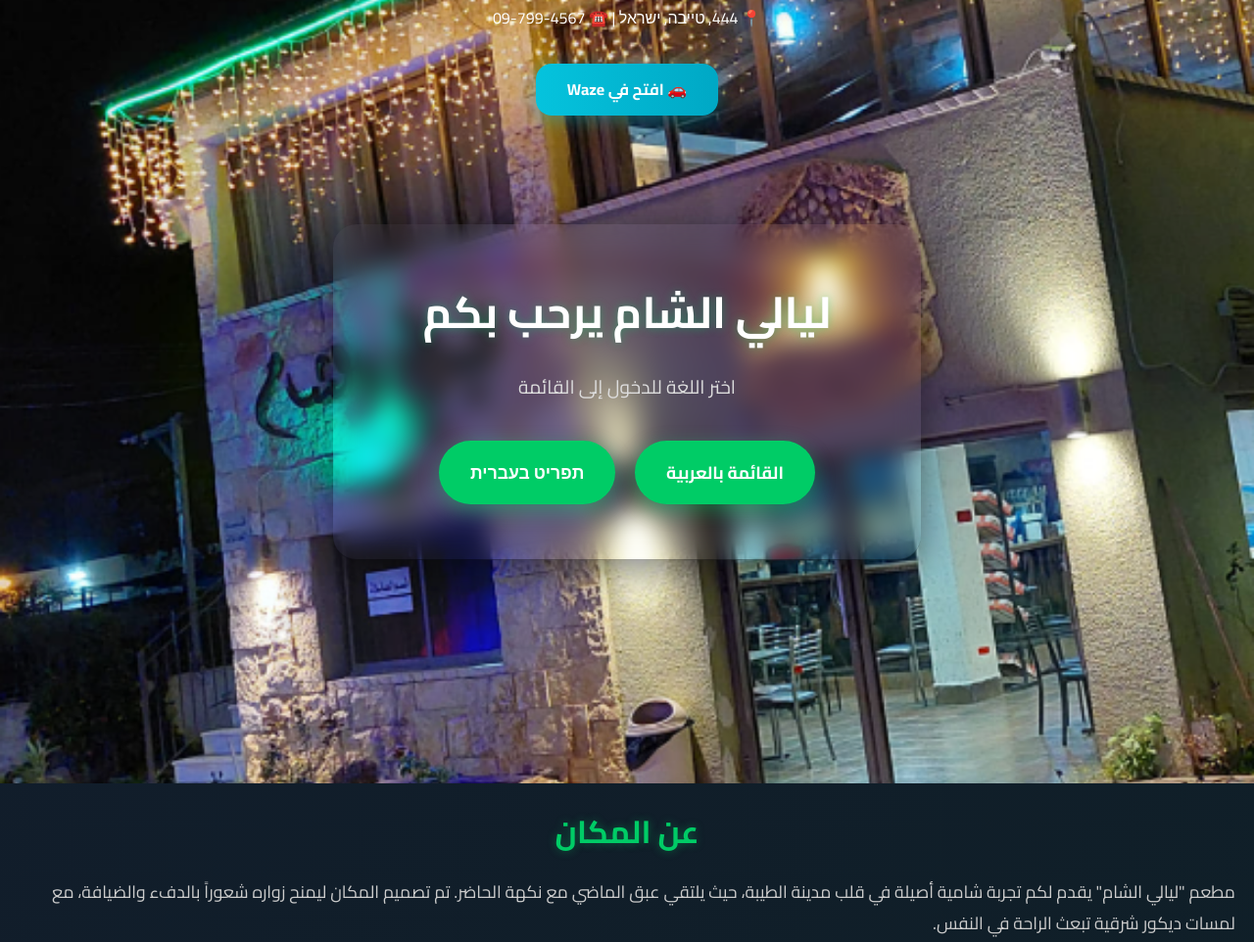
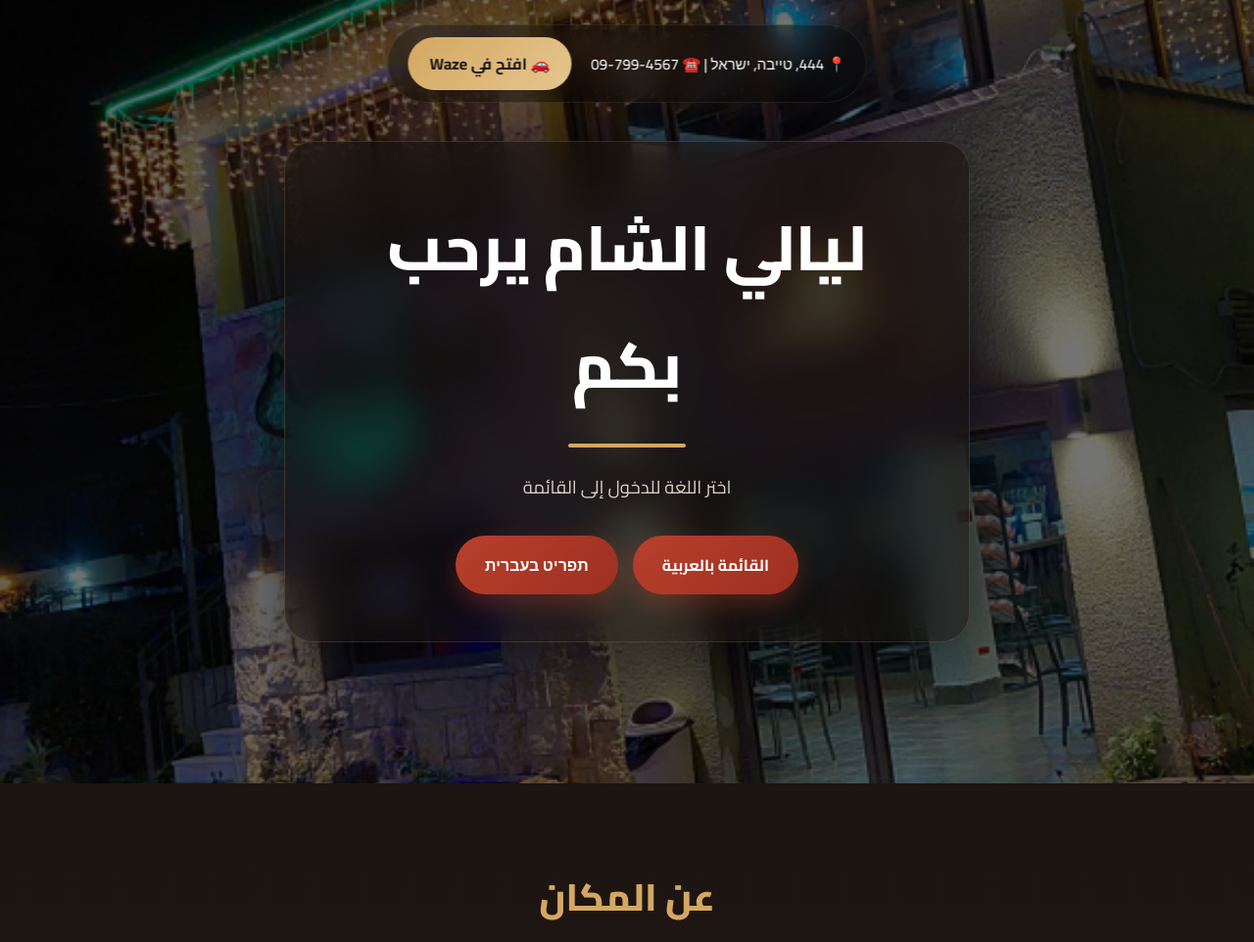
Before and after one commit to ReactRay/Layale, a plain HTML site: page index.html in a window 1280 px wide. Shown: the top 962 px of the page at 98% size. Drawn offline with Linux system fonts and the light colour scheme.

```diff
--- a/index.css
+++ b/index.css
@@ -1,27 +1,28 @@
-@import url('https://fonts.googleapis.com/css2?family=Assistant:wght@400;600;700&family=Cairo:wght@400;600;700&display=swap');
+@import url('https://fonts.googleapis.com/css2?family=Cairo:wght@300;400;500;600;700;800&display=swap');
 
 :root {
-    --color-bg-dark: #0f2027;
-    --color-bg-dark-alt: #121c2c;
-    --color-white: #ffffff;
-    --color-light: #eee;
-    --color-text-muted: #ccc;
-    --color-text-soft: #ddd;
-    --color-green: #00cc66;
-    --color-green-dark: #00a355;
-    --color-green-glow: rgba(0, 204, 102, 0.4);
-    --color-green-bright: #00e68a;
-    --color-cyan: #05c3dd;
-    --color-cyan-dark: #00a8c5;
-    --color-cyan-hover: #039bb0;
-    --color-glass-bg: rgba(255, 255, 255, 0.014);
-    --color-glass-bg-strong: rgba(255, 255, 255, 0.06);
-    --color-table-border: rgba(255, 255, 255, 0.1);
-    --shadow-strong: 0 10px 40px rgba(0, 0, 0, 0.5);
-    --shadow-medium: 0 8px 30px rgba(0, 0, 0, 0.25);
-    --shadow-soft: 0 4px 12px rgba(0, 0, 0, 0.2);
-    --shadow-glow-green: 0 6px 20px var(--color-green-glow);
-    --shadow-glow-cyan: 0 4px 20px rgba(5, 195, 221, 0.4);
+    --bg-dark: #18120f;
+    --bg-dark-2: #241a15;
+
+    --gold: #d4a762;
+    --gold-light: #e6c78f;
+
+    --red: #b8402d;
+    --red-hover: #d05843;
+
+    --white: #ffffff;
+    --text: #f4efe8;
+    --text-soft: #d8cfc3;
+    --text-muted: #b6aa9c;
+
+    --glass: rgba(20, 15, 12, 0.55);
+    --glass-light: rgba(255, 255, 255, 0.04);
+
+    --border: rgba(212, 167, 98, 0.18);
+
+    --shadow-soft: 0 10px 30px rgba(0, 0, 0, .25);
+    --shadow-medium: 0 20px 50px rgba(0, 0, 0, .35);
+    --shadow-strong: 0 30px 70px rgba(0, 0, 0, .5);
 }
 
 * {
@@ -30,245 +31,429 @@
     box-sizing: border-box;
 }
 
+html {
+    scroll-behavior: smooth;
+}
+
 body {
     direction: rtl;
-    font-family: 'Cairo', 'Assistant', sans-serif;
-    background: linear-gradient(135deg, var(--color-bg-dark-alt), var(--color-bg-dark));
-    color: var(--color-light);
+    font-family: "Cairo", sans-serif;
+    background:
+        linear-gradient(180deg,
+            var(--bg-dark),
+            var(--bg-dark-2));
+
+    color: var(--text);
     overflow-x: hidden;
 }
 
-/* Top Bar */
+/* HERO SECTION */
+
+.welcome-page {
+    min-height: 100vh;
+    background:
+        linear-gradient(rgba(0, 0, 0, .55),
+            rgba(0, 0, 0, .55)),
+        url("./images/layale1.png");
+
+    background-size: cover;
+    background-position: center;
+    background-repeat: no-repeat;
+
+    display: flex;
+    justify-content: center;
+    align-items: center;
+
+    padding: 2rem;
+    position: relative;
+}
+
+/* TOP BAR */
+
 .top-bar {
     position: absolute;
-    top: 0;
-    left: 0;
-    right: 0;
-    color: var(--color-white);
-    text-align: center;
-    padding: 0.2rem 1rem;
-    font-size: 1rem;
-    z-index: 999;
+    top: 25px;
+    right: 50%;
+    transform: translateX(50%);
+
+    display: flex;
+    align-items: center;
+    gap: 20px;
+
+    background: rgba(0, 0, 0, .35);
+    backdrop-filter: blur(12px);
+
+    border: 1px solid rgba(255, 255, 255, .08);
+
+    border-radius: 50px;
+
+    padding: 12px 20px;
+
+    z-index: 100;
 }
 
-/* Welcome Page */
-.welcome-page {
-    height: 100vh;
-    background: url('./images/layale1.png') center/cover no-repeat;
-    display: flex;
-    align-items: center;
-    justify-content: center;
-    text-align: center;
-    padding: 2rem;
-    position: relative;
-    color: var(--color-white);
+.top-bar p {
+    color: white;
+    font-size: .95rem;
+    font-weight: 500;
 }
 
+/* HERO CARD */
+
 .welcome-content {
-    background: var(--color-glass-bg);
-    backdrop-filter: blur(12px);
-    padding: 3rem 2rem;
-    border-radius: 24px;
-    max-width: 600px;
     width: 100%;
+    max-width: 700px;
+
+    background: var(--glass);
+
+    backdrop-filter: blur(18px);
+
+    border: 1px solid var(--border);
+
+    border-radius: 30px;
+
+    padding: 3rem;
+
+    text-align: center;
+
     box-shadow: var(--shadow-strong);
-    animation: fadeIn 1s ease-out;
 }
 
 .welcome-content h1 {
-    font-size: 2.8rem;
-    margin-bottom: 1.2rem;
-    color: var(--color-white);
-    text-shadow: 0 0 10px var(--color-green-glow);
+    font-size: clamp(2.3rem, 6vw, 4rem);
+    margin-bottom: 1rem;
+
+    color: var(--white);
+
+    font-weight: 800;
+}
+
+.welcome-content h1::after {
+    content: "";
+
+    display: block;
+
+    width: 120px;
+    height: 4px;
+
+    background: var(--gold);
+
+    margin: 20px auto 0;
+
+    border-radius: 50px;
 }
 
 .welcome-content p {
-    font-size: 1.2rem;
+    color: var(--text-soft);
+
+    font-size: 1.15rem;
+
+    margin-top: 1.5rem;
     margin-bottom: 2rem;
-    line-height: 1.6;
-    color: var(--color-text-soft);
+
+    line-height: 1.8;
 }
 
-/* Language Buttons */
+/* LANGUAGE BUTTONS */
+
+.lang-buttons {
+    display: flex;
+    justify-content: center;
+    flex-wrap: wrap;
+    gap: 15px;
+}
+
 .lang-buttons a {
-    display: inline-block;
-    padding: 1rem 2rem;
-    margin: 0.5rem;
-    background: var(--color-green);
+    text-decoration: none;
+
+    background: linear-gradient(135deg,
+            var(--red),
+            #9d2f20);
+
+    color: white;
+
+    padding: 15px 30px;
+
     border-radius: 50px;
-    color: var(--color-white);
-    font-size: 1.1rem;
-    font-weight: bold;
-    text-decoration: none;
-    transition: all 0.3s ease;
-    box-shadow: var(--shadow-glow-green);
+
+    font-weight: 700;
+
+    transition: .3s;
+
+    box-shadow: 0 10px 25px rgba(184, 64, 45, .35);
 }
 
 .lang-buttons a:hover {
-    background-color: var(--color-green-dark);
-    transform: scale(1.05);
+    background: linear-gradient(135deg,
+            var(--red-hover),
+            var(--red));
+
+    transform: translateY(-3px);
 }
 
-/* Main Content Wrapper */
-.content {
-    background: var(--color-glass-bg-strong);
-    backdrop-filter: blur(8px);
-    padding: .5rem;
-    margin: 2rem auto;
-    border-radius: 20px;
-    max-width: 1000px;
-    width: 95%;
+/* WAZE BUTTON */
+
+.waze-button {
+    text-decoration: none;
+
+    background: linear-gradient(135deg,
+            var(--gold),
+            var(--gold-light));
+
+    color: #1b1512;
+
+    padding: 12px 22px;
+
+    border-radius: 50px;
+
+    font-weight: 700;
+
+    transition: .3s;
+}
+
+.waze-button:hover {
+    transform: translateY(-2px);
+}
+
+/* ABOUT SECTION */
+
+.about-section {
+    max-width: 1200px;
+
+    margin: 80px auto;
+
+    padding: 0 25px;
+}
+
+.about-section h2 {
+    text-align: center;
+
+    font-size: 2.4rem;
+
+    color: var(--gold);
+
+    margin-bottom: 40px;
+
+    font-weight: 800;
+}
+
+.about-section h2::after {
+    content: "";
+
+    display: block;
+
+    width: 80px;
+    height: 3px;
+
+    background: var(--gold);
+
+    margin: 15px auto 0;
+}
+
+.about-section p {
+    background: var(--glass-light);
+
+    border: 1px solid var(--border);
+
+    border-radius: 18px;
+
+    padding: 20px;
+
+    margin-bottom: 15px;
+
+    color: var(--text-soft);
+
+    line-height: 2;
+
+    box-shadow: var(--shadow-soft);
+}
+
+/* GALLERY */
+
+.gallery {
+    margin-top: 50px;
+
+    display: grid;
+
+    grid-template-columns: repeat(auto-fit, minmax(280px, 1fr));
+
+    gap: 20px;
+}
+
+.gallery img {
+    width: 100%;
+    height: 260px;
+
+    object-fit: cover;
+
+    border-radius: 22px;
+
+    transition: .35s;
+
     box-shadow: var(--shadow-medium);
 }
 
-/* Section Titles */
-.menu-section h2,
-.about-section h2 {
-    font-size: 2rem;
-    text-align: center;
-    margin-bottom: 1rem;
-    color: var(--color-green);
-    text-shadow: 0 0 10px var(--color-green-glow);
+.gallery img:hover {
+    transform: translateY(-5px) scale(1.02);
 }
 
-/* Menu Table */
+/* FOOTER */
+
+.by-me {
+    text-align: center;
+
+    padding: 30px;
+
+    border-top: 1px solid var(--border);
+
+    color: var(--text-muted);
+
+    margin-top: 60px;
+}
+
+.by-me a {
+    color: var(--gold);
+
+    text-decoration: none;
+
+    font-weight: 700;
+}
+
+.by-me a:hover {
+    color: var(--gold-light);
+}
+
+/* SCROLLBAR */
+
+::-webkit-scrollbar {
+    width: 10px;
+}
+
+::-webkit-scrollbar-track {
+    background: var(--bg-dark);
+}
+
+::-webkit-scrollbar-thumb {
+    background: var(--gold);
+    border-radius: 50px;
+}
+
+::-webkit-scrollbar-thumb:hover {
+    background: var(--gold-light);
+}
+
+/* MOBILE */
+
+@media (max-width: 768px) {
+
+    .top-bar {
+        flex-direction: column;
+
+        gap: 10px;
+
+        width: calc(100% - 30px);
+
+        border-radius: 20px;
+
+        top: 15px;
+    }
+
+    .welcome-content {
+        padding: 2rem;
+    }
+
+    .welcome-content h1 {
+        font-size: 2rem;
+    }
+
+    .lang-buttons {
+        flex-direction: column;
+    }
+
+    .lang-buttons a {
+        width: 100%;
+    }
+
+    .gallery img {
+        height: 220px;
+    }
+
+    .about-section h2 {
+        font-size: 2rem;
+    }
+}
+
+/* ==========================
+   MENU PAGE
+========================== */
+
+.content {
+    max-width: 1100px;
+    margin: 40px auto;
+    padding: 0 20px;
+}
+
+.h1-container {
+    text-align: center;
+    margin-bottom: 40px;
+}
+
+.h1-container h1 {
+    font-size: 3rem;
+    color: var(--gold);
+    margin-bottom: 10px;
+}
+
+.menu-section {
+    background: rgba(255, 255, 255, .03);
+    border: 1px solid var(--border);
+    border-radius: 22px;
+    padding: 25px;
+    margin-bottom: 25px;
+    box-shadow: var(--shadow-soft);
+}
+
+.menu-section h2 {
+    text-align: center;
+    color: var(--gold);
+    margin-bottom: 20px;
+    font-size: 1.8rem;
+}
+
 table {
     width: 100%;
     border-collapse: collapse;
-    margin-top: 1rem;
-    background: var(--color-glass-bg);
-    border-radius: 16px;
-    overflow: hidden;
-    box-shadow: var(--shadow-soft);
+}
+
+table tr {
+    transition: .25s;
+}
+
+table tr:hover {
+    background: rgba(255, 255, 255, .03);
 }
 
 table td {
-    padding: 1rem;
-    border-bottom: 1px solid var(--color-table-border);
-    font-size: 1rem;
-    color: var(--color-text-soft);
+    padding: 14px 10px;
+    border-bottom: 1px solid rgba(255, 255, 255, .08);
+}
+
+table td:first-child {
+    color: var(--text);
 }
 
 table td:last-child {
     text-align: left;
-    font-weight: bold;
-    color: var(--color-green-bright);
+    color: var(--gold-light);
+    font-weight: 700;
+    white-space: nowrap;
 }
 
-/* Section Containers */
-.about-section {
-    margin-bottom: 3rem;
-    padding: 1.2rem;
-}
-
-.menu-section {
-    margin-bottom: 3rem;
-}
-
-/* About Text */
-.about-section p {
-    font-size: 1.1rem;
-    color: var(--color-text-muted);
-    line-height: 1.8;
-    margin-bottom: 1rem;
-    text-align: right;
-}
-
-/* Gallery */
-.gallery {
-    display: flex;
-    flex-wrap: wrap;
-    gap: 1.5rem;
-    justify-content: center;
-    margin-top: 2rem;
-}
-
-.gallery img {
-    width: 100%;
-    max-width: 280px;
-    height: 180px;
-    object-fit: cover;
-    border-radius: 16px;
-    box-shadow: var(--shadow-soft);
-    transition: transform 0.3s ease, box-shadow 0.3s ease;
-}
-
-.gallery img:hover {
-    transform: scale(1.05);
-    box-shadow: 0 10px 25px var(--color-green-glow);
-}
-
-/* Waze Button */
-.waze-button {
-    background: linear-gradient(to right, var(--color-cyan), var(--color-cyan-dark));
-    color: var(--color-white);
-    padding: .7rem 2rem;
-    font-size: 1rem;
-    border-radius: 16px;
-    text-decoration: none;
-    font-weight: bold;
-    margin-top: 2rem;
-    display: inline-block;
-    transition: all 0.3s ease;
-    box-shadow: var(--shadow-glow-cyan);
-}
-
-.waze-button:hover {
-    background-color: var(--color-cyan-hover);
-    transform: scale(1.05);
-}
-
-/* Main Title Style */
-.h1-container h1 {
-    text-align: center;
-    font-size: 2.6rem;
-    color: var(--color-white);
-    margin-bottom: 2rem;
-    background: var(--color-glass-bg);
-    padding: 1rem 2rem;
-    border-radius: 16px;
-    text-shadow: 0 0 10px var(--color-green);
-}
-
-/* Animations */
-@keyframes fadeIn {
-    from {
-        opacity: 0;
-        transform: translateY(30px);
-    }
-
-    to {
-        opacity: 1;
-        transform: translateY(0);
-    }
-}
-
-.by-me {
-    text-align: center;
-    margin-top: 3rem;
-    padding: 1.2rem 0;
-    font-size: 1.2rem;
-    color: var(--color-text-muted);
-    background: var(--color-glass-bg-strong);
-    backdrop-filter: blur(8px);
-    border-top: 1px solid var(--color-table-border);
-    box-shadow: var(--shadow-soft);
-    border-radius: 0 0 20px 20px;
-}
-
-.by-me a {
-    color: var(--color-green);
-    font-weight: 600;
-    text-decoration: none;
-    transition: color 0.3s ease, text-shadow 0.3s ease;
-}
-
-.by-me a:hover {
-    color: var(--color-green-bright);
-    text-shadow: 0 0 10px var(--color-green-glow);
+table tr:last-child td {
+    border-bottom: none;
 }
 
 .red-text {
-    color: red;
-    font-weight: bold;
+    color: #ff775c !important;
+    font-weight: 800;
 }
```
Also changed, not shown: index.html (+1 -10 lines).
